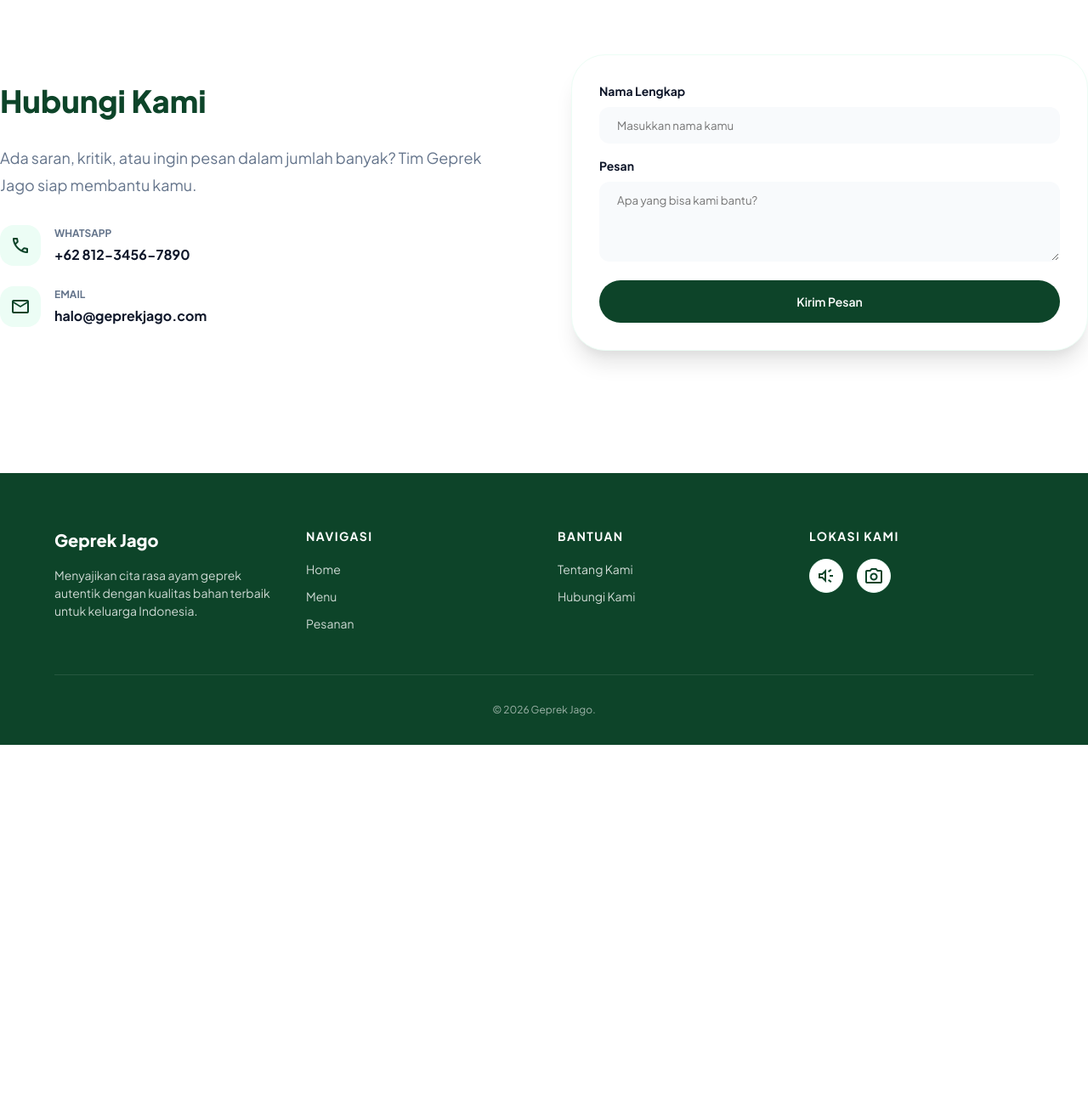
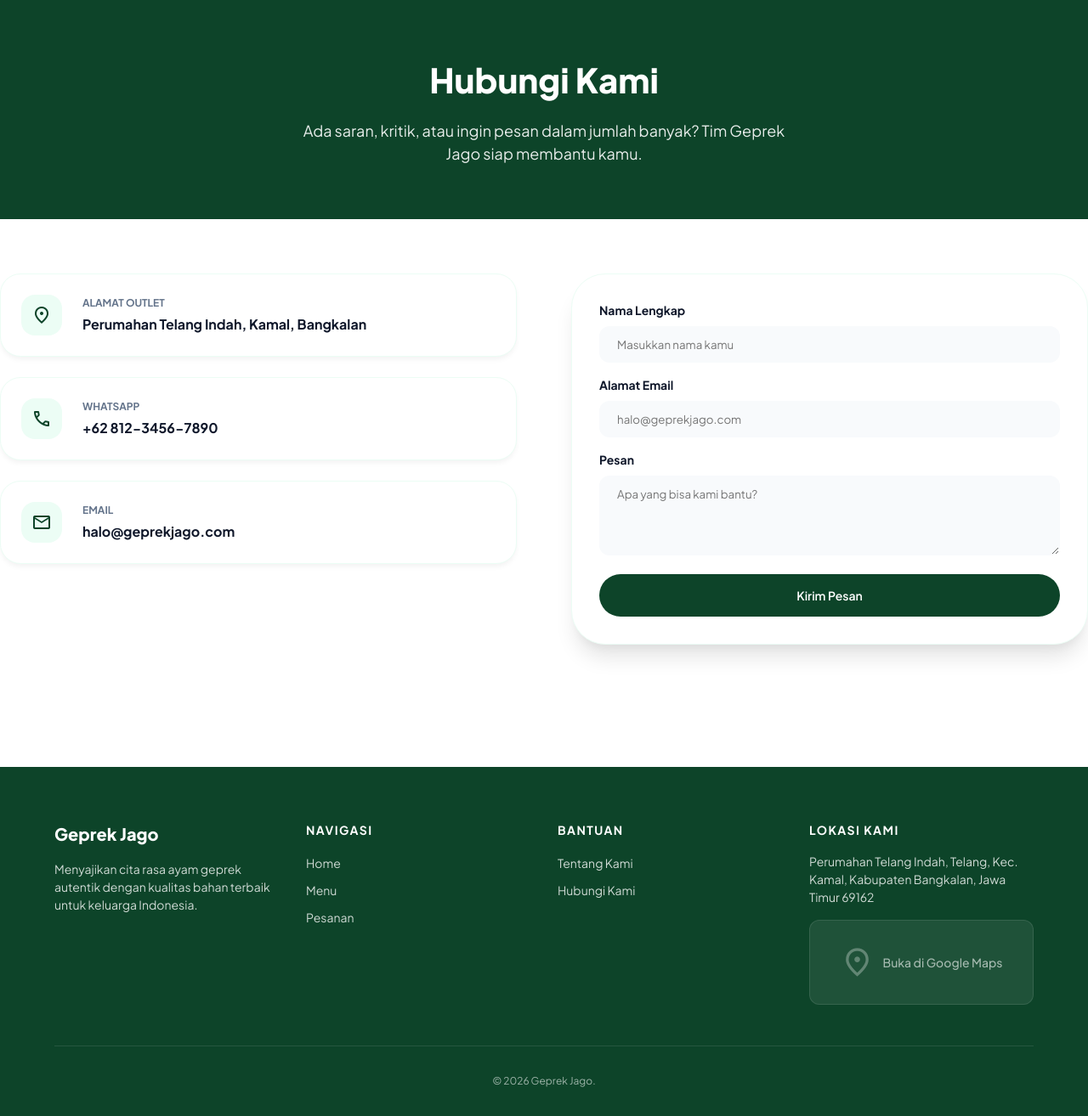
Before and after one commit to ahmdwarisi/geprek_jago, a PHP site: page /kontak.php in a window 1280 px wide. Shown: the part 79-1393 px from the top of the page at 85% size. Before the commit the page ends 956 px from the top, so only its background shows below. Run offline with PHP 8.4, Linux system fonts and the light colour scheme.

Commit message:
kontak, klola pesanan, menu, dan dashboard, perbaiki footer tombol maps

```diff
--- a/admin/dashboard_admin.php
+++ b/admin/dashboard_admin.php
@@ -134,7 +134,7 @@ if ($query_bestseller && mysqli_num_rows($query_bestseller) > 0) {
         <div class="admin-content">
             <!-- Topbar -->
             <header class="admin-topbar">
-                <h2 style="font-size: 1.125rem; font-weight: 700; color: var(--primary);">Ringkasan Bisnis</h2>
+                <h2 style="font-size: 1.125rem; font-weight: 700; color: var(--primary);">Ringkasan Jago</h2>
                 <div style="display: flex; align-items: center; gap: 1rem;">
                     <span class="material-symbols-outlined" style="color: var(--text-muted); cursor: pointer;">notifications</span>
                     <div style="display: flex; align-items: center; gap: 0.5rem; font-weight: 600; font-size: 0.875rem;">
--- a/admin/kelola_menu.php
+++ b/admin/kelola_menu.php
@@ -51,7 +51,7 @@ $total_habis = $query_habis ? mysqli_fetch_assoc($query_habis)['total'] : 0;
         <div class="admin-content">
             <!-- Topbar -->
             <header class="admin-topbar">
-                <h2 style="font-size: 1.125rem; font-weight: 700; color: var(--primary);">Geprek Jago</h2>
+                <h2 style="font-size: 1.125rem; font-weight: 700; color: var(--primary);">Manajemen Menu</h2>
                 <div style="display: flex; align-items: center; gap: 1rem;">
                     <span class="material-symbols-outlined" style="color: var(--text-muted); cursor: pointer;">notifications</span>
                     <div style="display: flex; align-items: center; gap: 0.5rem; font-weight: 600; font-size: 0.875rem;">
--- a/admin/kelola_pesanan.php
+++ b/admin/kelola_pesanan.php
@@ -58,7 +58,7 @@ elseif ($filter === 'selesai') $where_clause = "WHERE status = 'selesai'";
         <div class="admin-content">
             <!-- Topbar -->
             <header class="admin-topbar">
-                <h2 style="font-size: 1.125rem; font-weight: 700; color: var(--primary);">Geprek Jago</h2>
+                <h2 style="font-size: 1.125rem; font-weight: 700; color: var(--primary);">Manajemen Pesanan</h2>
                 <div style="display: flex; align-items: center; gap: 1rem;">
                     <span class="material-symbols-outlined" style="color: var(--text-muted); cursor: pointer;">notifications</span>
                     <div style="display: flex; align-items: center; gap: 0.5rem; font-weight: 600; font-size: 0.875rem;">
--- a/assets/css/style.css
+++ b/assets/css/style.css
@@ -212,7 +212,8 @@ main { flex: 1; } /* Memastikan konten utama mengambil sisa ruang agar footer te
 .contact-title { font-size: 2.25rem; font-weight: 800; color: var(--primary); margin-bottom: 1.5rem; }
 .contact-desc { color: var(--text-muted); margin-bottom: 2rem; font-size: 1.125rem; line-height: 1.75; }
 .contact-info-list { display: flex; flex-direction: column; gap: 1.5rem; }
-.contact-info-item { display: flex; align-items: center; gap: 1rem; }
+.contact-info-item { display: flex; align-items: center; gap: 1.5rem; background-color: white; padding: 1.5rem; border-radius: 1.5rem; border: 1px solid var(--surface-border); box-shadow: 0 4px 6px -1px rgba(0,0,0,0.05); transition: all 0.3s ease; }
+.contact-info-item:hover { transform: translateY(-5px); box-shadow: 0 20px 25px -5px rgba(0,0,0,0.1); border-color: rgba(13, 68, 41, 0.2); }
 .contact-icon { width: 3rem; height: 3rem; background-color: #ecfdf5; color: var(--primary); border-radius: 1rem; display: flex; align-items: center; justify-content: center; }
 .contact-info-label { font-size: 0.75rem; color: var(--text-muted); font-weight: 700; text-transform: uppercase; margin-bottom: 0.25rem; }
 .contact-info-value { font-weight: 700; color: var(--text-main); }
@@ -286,9 +287,6 @@ main { flex: 1; } /* Memastikan konten utama mengambil sisa ruang agar footer te
 .radio-group { display: grid; gap: 1rem; }
 .radio-group-2 { grid-template-columns: repeat(1, 1fr); }
 @media (min-width: 640px) { .radio-group-2 { grid-template-columns: repeat(2, 1fr); } }
-@media (max-width: 1023px) {
-    .checkout-summary { position: static; top: auto; }
-}
 
 .radio-card { display: block; }
 .radio-card input[type="radio"] { display: none; }
@@ -305,9 +303,11 @@ main { flex: 1; } /* Memastikan konten utama mengambil sisa ruang agar footer te
 .input-group { display: flex; align-items: stretch; width: 100%; }
 .input-prefix { padding: 0.75rem 1rem; background: var(--surface); border: 1px solid var(--surface-border); border-right: none; border-radius: 0.75rem 0 0 0.75rem; color: var(--text-muted); font-weight: 600; display: flex; align-items: center; }
 .input-group .form-input { border-radius: 0 0.75rem 0.75rem 0; flex: 1; border: 1px solid var(--surface-border); }
-.input-group .form-input:focus { border-color: var(--primary); box-shadow: 0 0 0 2px rgba(13, 68, 41, 0.2); }
 
 .checkout-summary { background: white; padding: 1.5rem; border: 1px solid var(--surface-border); border-radius: 1.5rem; position: sticky; top: 100px; box-shadow: 0 1px 2px rgba(0,0,0,0.05); }
+@media (max-width: 1023px) {
+    .checkout-summary { position: static; top: auto; }
+}
 .checkout-item { display: flex; gap: 1rem; margin-bottom: 1.25rem; }
 .checkout-item-img { width: 4rem; height: 4rem; border-radius: 0.75rem; object-fit: cover; background: var(--surface); }
 
@@ -327,7 +327,6 @@ main { flex: 1; } /* Memastikan konten utama mengambil sisa ruang agar footer te
     border-radius: 20px;
     width: 100%;
     max-width: 350px;
-    font-family: inherit; /* Mengikuti font Plus Jakarta Sans bawaan website */
     position: relative;
     box-shadow: 0 10px 20px rgba(0,0,0,0.1);
     display: flex;
@@ -377,5 +376,39 @@ main { flex: 1; } /* Memastikan konten utama mengambil sisa ruang agar footer te
     margin-bottom: 5px;
 }
 
+/* Kotak Tombol Lokasi */
+.map-link-box {
+    display: flex;
+    align-items: center;
+    justify-content: center;
+    gap: 10px;
+    width: 100%;
+    height: 100px;
+    background-color: rgba(255, 255, 255, 0.08); /* Transparan menyesuaikan tema card */
+    border: 1px solid rgba(255, 255, 255, 0.1);
+    border-radius: 12px;
+    transition: all 0.3s ease;
+}
+
+/* Efek Hover */
+.map-link-box:hover {
+    background-color: rgba(255, 255, 255, 0.15);
+    transform: translateY(-3px);
+    border-color: rgba(255, 255, 255, 0.3);
+}
+
+/* Gaya Ikon Maps */
+.map-link-box .material-symbols-outlined {
+    font-size: 40px !important;
+    color: rgba(255, 255, 255, 0.3); /* Transparan kalem seperti di gambar */
+}
+
+/* Teks tambahan di dalam tombol (opsional) */
+.map-text {
+    font-size: 14px;
+    color: rgba(255, 255, 255, 0.6);
+    font-weight: 500;
+}
+
 .count-terjual { font-size: 24px; font-weight: bold; }
 .icon-trend { background: rgba(255, 255, 255, 0.15); padding: 12px; border-radius: 50%; display: flex; align-items: center; justify-content: center; }
--- a/includes/footer.php
+++ b/includes/footer.php
@@ -20,17 +20,16 @@
                         <li><a href="kontak.php">Hubungi Kami</a></li>
                     </ul>
                 </div>
-                <div class="footer-col">
-                    <h4>Lokasi Kami</h4>
-                    <div class="social-links">
-                        <a href="#" class="social-btn">
-                            <span class="material-symbols-outlined">brand_awareness</span>
-                        </a>
-                        <a href="#" class="social-btn">
-                            <span class="material-symbols-outlined">photo_camera</span>
-                        </a>
-                    </div>
-                </div>
+<div class="footer-col">
+    <h4>Lokasi Kami</h4>
+    <p>
+        Perumahan Telang Indah, Telang, Kec. Kamal, Kabupaten Bangkalan, Jawa Timur 69162
+    </p>
+    <a href="https://maps.app.goo.gl/etHVMspTRZVCf8aJA" target="_blank" class="map-link-box">
+        <span class="material-symbols-outlined">location_on</span>
+        <span class="map-text">Buka di Google Maps</span>
+    </a>
+</div>
             </div>
             <div class="footer-bottom">
                 <p>© 2026 Geprek Jago.</p>
--- a/pages/index.php
+++ b/pages/index.php
@@ -13,11 +13,11 @@
             Ayam geprek kualitas juara dengan bumbu rahasia nusantara yang bikin ketagihan. Dibuat dengan ayam pilihan dan sambal yang diulek segar setiap hari.
           </p>
           <div class="hero-actions">
-            <a href="keranjang.php" class="btn-secondary" style="text-decoration: none; display: inline-flex; align-items: center; gap: 0.5rem;">
+            <a href="keranjang.php" class="btn-secondary">
               Pesan Sekarang
               <span class="material-symbols-outlined">shopping_cart</span>
             </a>
-            <a href="menu.php" class="btn-outline" style="text-decoration: none;">
+            <a href="menu.php" class="btn-outline">
               Lihat Menu
             </a>
           </div>
@@ -62,7 +62,7 @@
                 <p class="menu-card-desc"><?= htmlspecialchars($row['deskripsi']) ?></p>
                 <div class="menu-card-footer">
                   <span class="menu-price">Rp <?= number_format($row['harga'], 0, ',', '.') ?></span>
-                  <form action="../process/cart_action.php" method="POST" class="form-add-to-cart" style="margin: 0;">
+                  <form action="../process/cart_action.php" method="POST" class="form-add-to-cart">
                       <input type="hidden" name="id_menu" value="<?= $row['id_menu'] ?>">
                       <input type="hidden" name="action" value="add">
                       <button type="submit" class="btn-add" title="Tambah ke Keranjang">
--- a/pages/kontak.php
+++ b/pages/kontak.php
@@ -3,15 +3,33 @@ require_once '../config/database.php';
 include '../includes/header.php';
 ?>
 
-<main class="container section">
-    <div class="grid-2 contact-wrapper">
-        <div>
-            <h1 class="contact-title">Hubungi Kami</h1>
-            <p class="contact-desc">
-                Ada saran, kritik, atau ingin pesan dalam jumlah banyak? Tim Geprek Jago siap membantu kamu.
-            </p>
+<main>
+    <!-- Bagian Header Kontak -->
+    <section class="section section-bg-primary">
+        <div class="container">
+            <div class="section-header center" style="margin-bottom: 0;">
+                <h1 style="color: white; font-size: 2.5rem; font-weight: 800; margin-bottom: 1rem;">Hubungi Kami</h1>
+                <p style="color: rgba(255, 255, 255, 0.9); font-size: 1.125rem; max-width: 600px; margin: 0 auto;">
+                    Ada saran, kritik, atau ingin pesan dalam jumlah banyak? Tim Geprek Jago siap membantu kamu.
+                </p>
+            </div>
+        </div>
+    </section>
 
+    <!-- Bagian Info & Form Kontak -->
+    <section class="section container">
+        <div class="grid-2 contact-wrapper" style="align-items: start;">
+            <div>
             <div class="contact-info-list">
+                <div class="contact-info-item">
+                    <div class="contact-icon">
+                        <span class="material-symbols-outlined">location_on</span>
+                    </div>
+                    <div>
+                        <p class="contact-info-label">Alamat Outlet</p>
+                        <p class="contact-info-value">Perumahan Telang Indah, Kamal, Bangkalan</p>
+                    </div>
+                </div>
                 <div class="contact-info-item">
                     <div class="contact-icon">
                         <span class="material-symbols-outlined">call</span>
@@ -32,12 +50,16 @@ include '../includes/header.php';
                 </div>
             </div>
         </div>
-
+        <div>
         <div class="contact-form-card">
             <form action="#">
                 <div class="form-group">
                     <label class="form-label">Nama Lengkap</label>
                     <input type="text" class="form-input" placeholder="Masukkan nama kamu">
+                </div>
+                <div class="form-group">
+                    <label class="form-label">Alamat Email</label>
+                    <input type="email" class="form-input" placeholder="halo@geprekjago.com">
                 </div>
                 <div class="form-group">
                     <label class="form-label">Pesan</label>
@@ -47,6 +69,7 @@ include '../includes/header.php';
             </form>
         </div>
     </div>
+    </div>
 </main>
 
 <?php include '../includes/footer.php'; ?>
```
